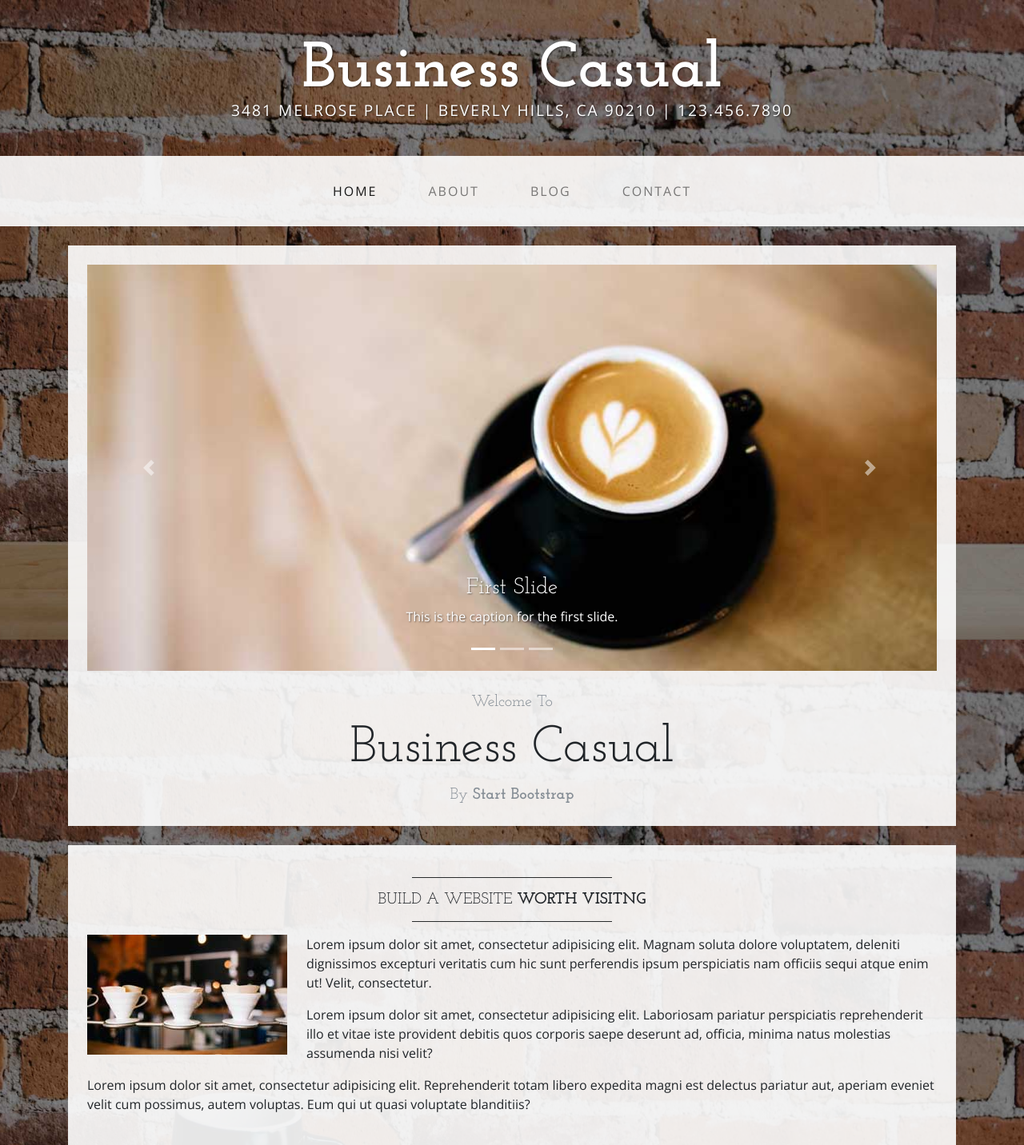
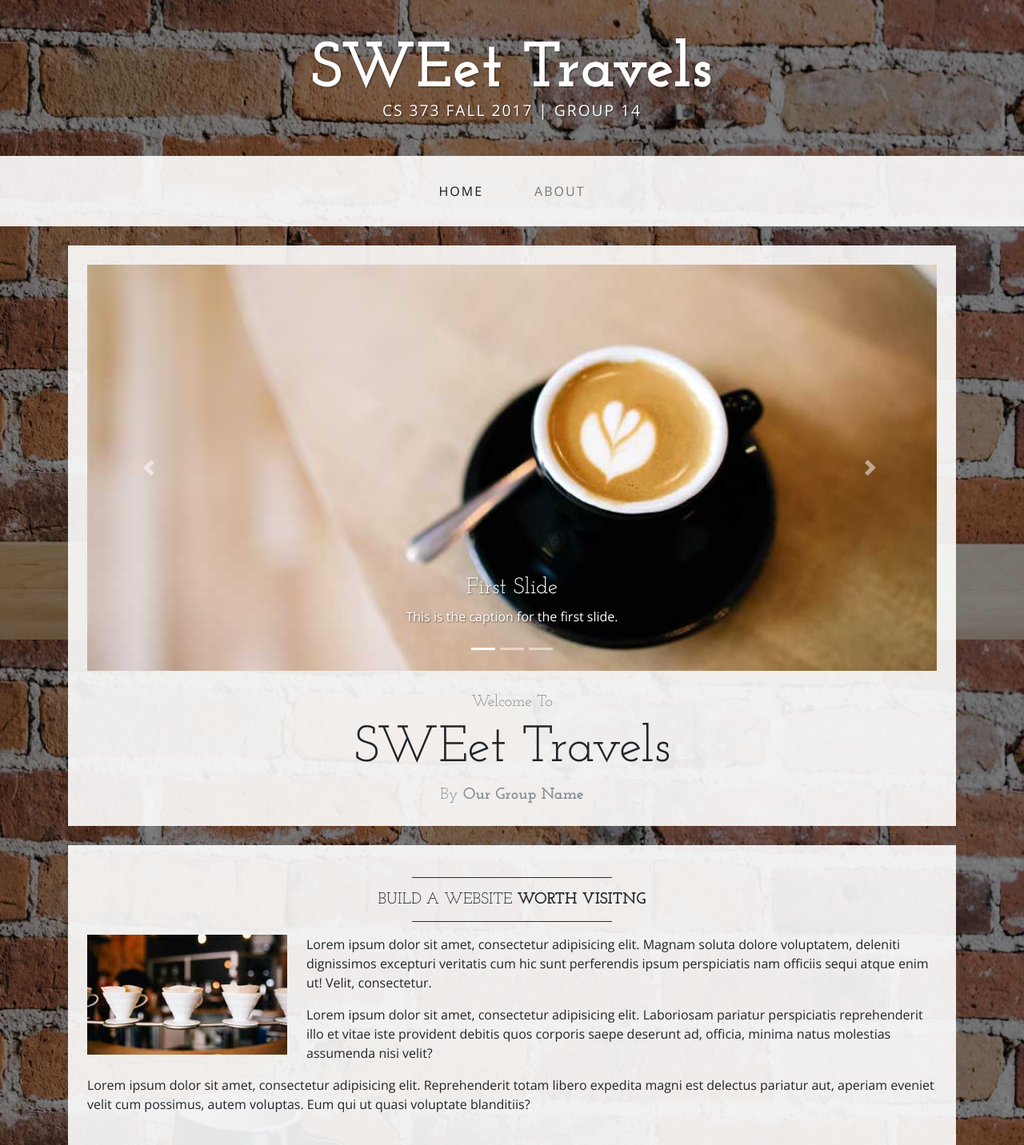
Before and after one commit to kbruton18/idb, a Python web app: template appengine/standard/flask/templates/index.html in a window 1280 px wide. Shown: the top 1432 px of the page at 80% size. Run offline with Jinja, Linux system fonts and the light colour scheme; the template is opened without the code that fills it, so the values that code supplies are empty; some libraries are stand-ins or nearby versions.

Commit message:
edited title page

```diff
--- a/appengine/standard/flask/templates/index.html
+++ b/appengine/standard/flask/templates/index.html
@@ -8,7 +8,7 @@
     <meta name="description" content="">
     <meta name="author" content="">
 
-    <title>Business Casual - Start Bootstrap Theme</title>
+    <title>SWEet Travels</title>
 
     <!-- Bootstrap core CSS -->
     <link href="../static/vendor/bootstrap/css/bootstrap.min.css" rel="stylesheet">
@@ -24,8 +24,8 @@
 
   <body>
 
-    <div class="tagline-upper text-center text-heading text-shadow text-white mt-5 d-none d-lg-block">Business Casual</div>
-    <div class="tagline-lower text-center text-expanded text-shadow text-uppercase text-white mb-5 d-none d-lg-block">3481 Melrose Place | Beverly Hills, CA 90210 | 123.456.7890</div>
+    <div class="tagline-upper text-center text-heading text-shadow text-white mt-5 d-none d-lg-block">SWEet Travels</div>
+    <div class="tagline-lower text-center text-expanded text-shadow text-uppercase text-white mb-5 d-none d-lg-block">CS 373 Fall 2017 | Group 14</div>
 
     <!-- Navigation -->
     <nav class="navbar navbar-expand-lg navbar-light bg-faded py-lg-4">
@@ -43,12 +43,6 @@
             </li>
             <li class="nav-item px-lg-4">
               <a class="nav-link text-uppercase text-expanded" href="about.html">About</a>
-            </li>
-            <li class="nav-item px-lg-4">
-              <a class="nav-link text-uppercase text-expanded" href="blog.html">Blog</a>
-            </li>
-            <li class="nav-item px-lg-4">
-              <a class="nav-link text-uppercase text-expanded" href="contact.html">Contact</a>
             </li>
           </ul>
         </div>
@@ -100,9 +94,9 @@
         <!-- Welcome Message -->
         <div class="text-center mt-4">
           <div class="text-heading text-muted text-lg">Welcome To</div>
-          <h1 class="my-2">Business Casual</h1>
+          <h1 class="my-2">SWEet Travels</h1>
           <div class="text-heading text-muted text-lg">By
-            <strong>Start Bootstrap</strong>
+            <strong>Our Group Name</strong>
           </div>
         </div>
       </div>
```
